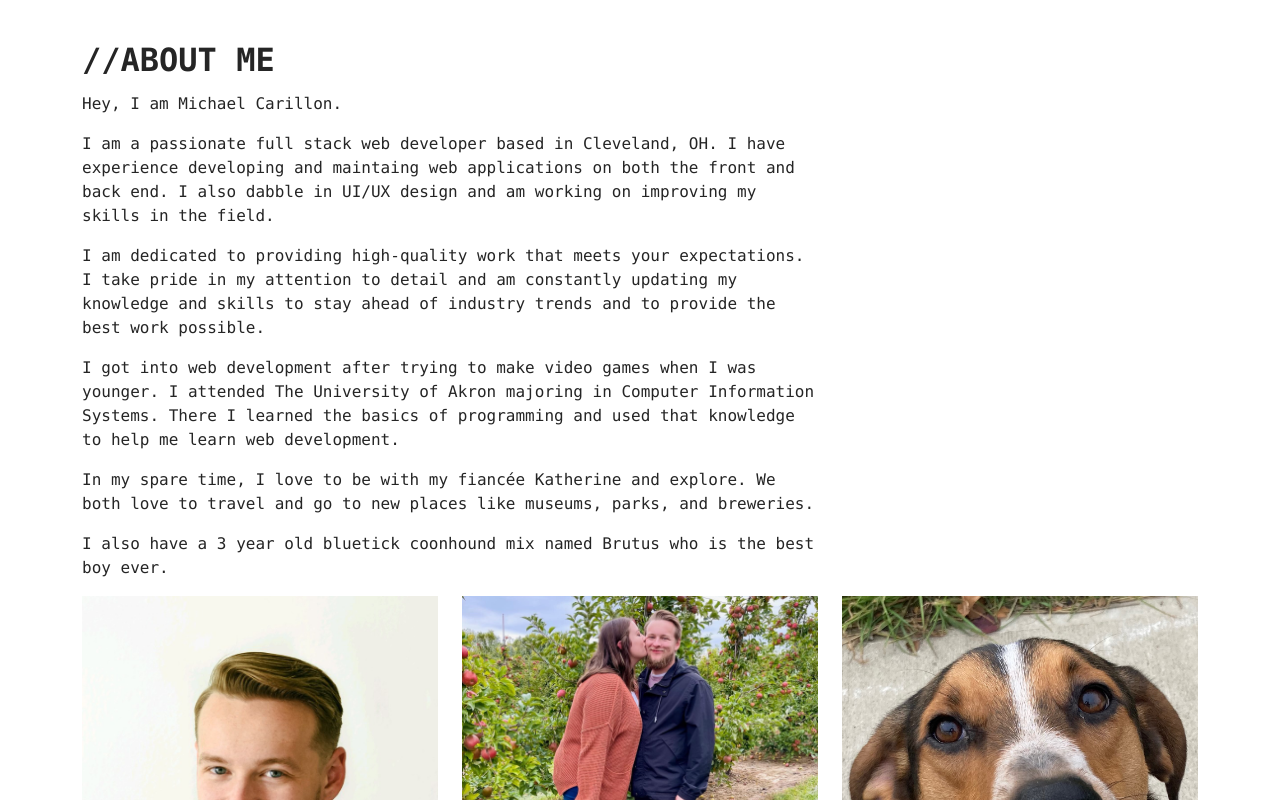
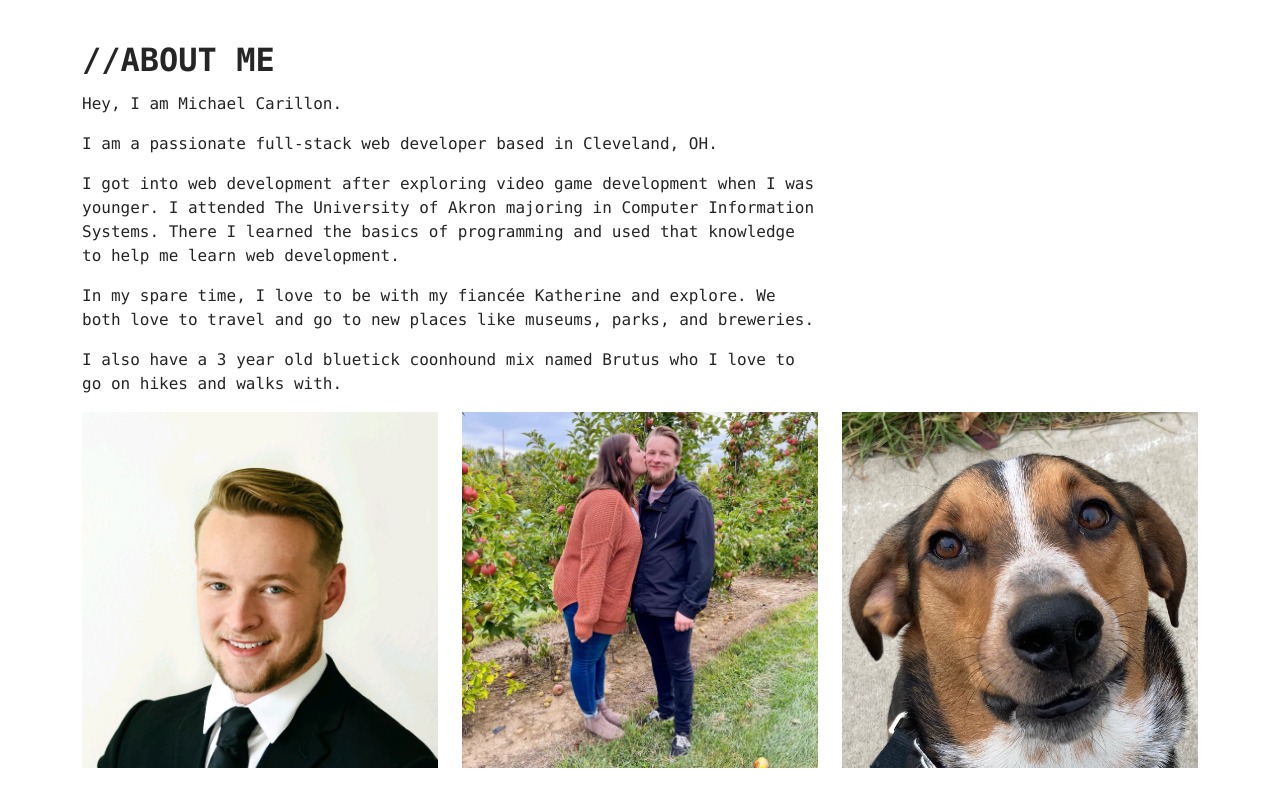
Before and after one commit to mike3497/michael-carillon-portfolio, a React (Create React App) app: page / in a window 1280 px wide. Shown: the part 580-1380 px from the top of the page. Built offline with nearby package versions, Linux system fonts and the light colour scheme.

Commit message:
Update paragraphs

```diff
--- a/src/components/AboutMe.js
+++ b/src/components/AboutMe.js
@@ -8,22 +8,14 @@ export const AboutMe = () => {
 					<h5 className="mb-2">//About Me</h5>
 					<p>Hey, I am Michael Carillon.</p>
 					<p>
-						I am a passionate full stack web developer based in Cleveland, OH. I
-						have experience developing and maintaing web applications on both
-						the front and back end. I also dabble in UI/UX design and am working
-						on improving my skills in the field.
+						I am a passionate full-stack web developer based in Cleveland, OH.
 					</p>
 					<p>
-						I am dedicated to providing high-quality work that meets your
-						expectations. I take pride in my attention to detail and am
-						constantly updating my knowledge and skills to stay ahead of
-						industry trends and to provide the best work possible.
-					</p>
-					<p>
-						I got into web development after trying to make video games when I
-						was younger. I attended The University of Akron majoring in Computer
-						Information Systems. There I learned the basics of programming and
-						used that knowledge to help me learn web development.
+						I got into web development after exploring video game development
+						when I was younger. I attended The University of Akron majoring in
+						Computer Information Systems. There I learned the basics of
+						programming and used that knowledge to help me learn web
+						development.
 					</p>
 					<p>
 						In my spare time, I love to be with my fiancée Katherine and
@@ -31,8 +23,8 @@ export const AboutMe = () => {
 						parks, and breweries.
 					</p>
 					<p>
-						I also have a 3 year old bluetick coonhound mix named Brutus who is
-						the best boy ever.
+						I also have a 3 year old bluetick coonhound mix named Brutus who I
+						love to go on hikes and walks with.
 					</p>
 				</div>
 			</div>
--- a/src/components/Experience.js
+++ b/src/components/Experience.js
@@ -204,6 +204,12 @@ export const Experience = () => {
 						highly motivated to stay current with industry trends and
 						advancements in web development technology.
 					</p>
+					<p>
+						I am dedicated to providing high-quality work that meets your
+						expectations. I take pride in my attention to detail and am
+						constantly updating my knowledge and skills to stay ahead of
+						industry trends and to provide the best work possible.
+					</p>
 					<p>Some languages I speak are:</p>
 					<ul className="languages-list">
 						<li>
```
